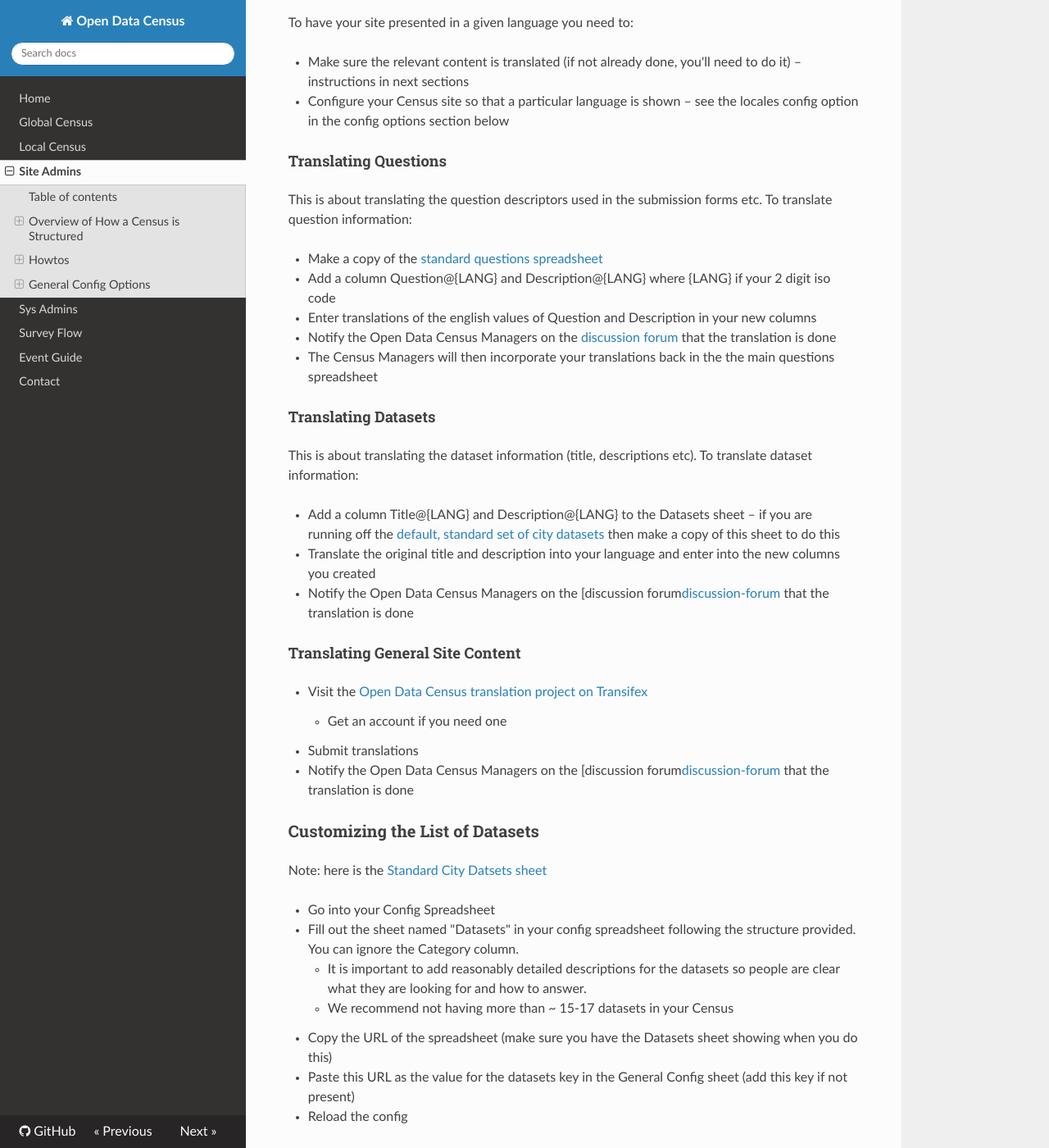
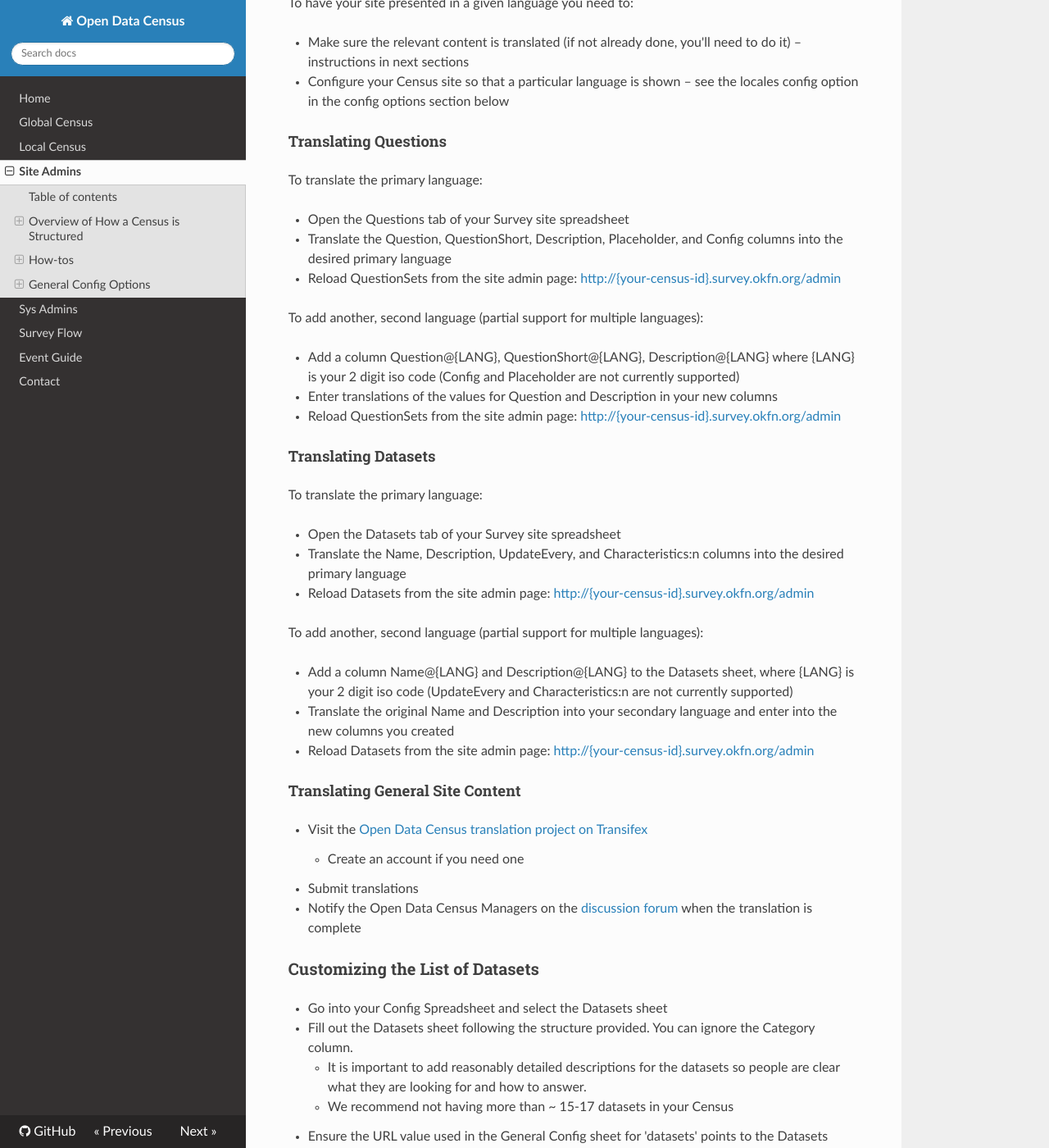
Before and after one commit to okfn/opendatasurvey, an MkDocs documentation site: the page built from docs/site-admins/index.md, in a window 1280 px wide and 1400 px high, scrolled down 4646 px. Shown: the whole window at 82% size. Built offline with MkDocs 1.6.1, drawn with Linux system fonts in a browser that asks for light colours; nearby versions of some CDN libraries; old or Windows-style settings are respelled for this version of MkDocs; some of the changed text lies outside the part shown.

Commit message:
[#844] Update site-admin docs
- localization
- new site config setttings
- typos and sentence fixes
- location of new template spreadsheet

```diff
--- a/docs/site-admins/index.md
+++ b/docs/site-admins/index.md
@@ -51,29 +51,29 @@ When a `Submission` has been reviewed and deemed accurate it becomes an `Entry`
 
 ### Configuration
 
-Configuration of a census **site** is down via Google Spreadsheets. Each spreadsheet must be "public on the web" **and** "published to the web" (see Google Spreadsheets for details on how to ensure this).
+Each Census **site** is configured via Google Spreadsheets. Each spreadsheet must be "public on the web" **and** "published to the web" (see Google Spreadsheets for details on how to ensure this).
 
 We can divide the configuration required for a **site** into two types:
 
- * **'Site config'** – the fundamental configuration for a site, such as the title, plus, links to the other config files required (e.g.: places, datasets and questions)
- * **'Census config'** – the list of Places, Datasets and Questions to use for this census. The site config contains pointers to where to find this.
+ * **'Site config'** – the fundamental configuration for a site, such as the title, plus links to the other config sheets required (e.g.: places, datasets and questions)
+ * **'Census config'** – the list of Places, Datasets and Questions to use for this census. The site config contains pointers to where to find these.
 
-Both types of configuration should be stored in publicly accessible Google spreadsheets (one file for app config and one each for places, datasets and questions).
+Both types of configuration should be stored in publicly accessible Google spreadsheets (one file for app config and one each for places, datasets and question sets).
 
-Our recommended approach is to have all of these as separate sheets in one large google spreadsheet that is made 'public on the web' (you can then access those sheets as CSV files).
+Our recommended approach is to have all of these as separate sheets in one large google spreadsheet document that is made 'public on the web' (each sheet can then be accessed as a CSV file).
 
 Here is a [Template General Config Spreadsheet][template-config].
 
-The Site config options (the first sheet in that spreadsheet) are fully documented in the Appendix below.
+The Site config options (the first sheet in that spreadsheet) are documented in the Appendix below.
 
-## Howtos
+## How-tos
 
 ### Configuring your Census
 
 For the Census to work properly you need to do some initial basic configuration:
 
  * Add a list of places for the Census to cover – see [Setting up Places](#setting-up-places) below
- * Set `title` value in your General Config as appropriate e.g. "US City Open Data Census"
+ * Set a `title` value in your General Config as appropriate e.g. "US City Open Data Census"
 
 Next steps:
 
@@ -104,7 +104,7 @@ To give a user Reviewer 'privileges' you must add them to the reviewers config
 
 Once the system administrator has added your new Site to the registry, and you have subsequently configured your Config, Places and Datasets sheets, you need to load your data in to the database.
 
-<http://{your-census-id}.census.okfn.org/admin>
+<http://{your-census-id}.survey.okfn.org/admin>
 
 __Remember to reload your config settings here anytime you make a change, so that it is reflected in the database.__
 
@@ -112,10 +112,10 @@ __Remember to reload your config settings here anytime you make a change, so tha
 
 This section describes how to have site content presented in languages other than English.
 
-There are 2 types of material that could be localized:
+There are two types of material that can be localized:
 
- * General site content (note this content is quite limited as most text on the site comes from configurable info)
- * 'Configurable' content such as question titles and descriptions, the names and descriptions of datasets etc
+ * General site content usually defined in the website templates and core code
+ * 'Configurable' content such as question titles and descriptions, the names and descriptions of datasets, etc
 
 To have your site presented in a given language you need to:
 
@@ -124,39 +124,47 @@ To have your site presented in a given language you need to:
 
 #### Translating Questions
 
-This is about translating the question descriptors used in the submission forms etc. To translate question information:
+To translate the primary language:
 
- * Make a copy of the [standard questions spreadsheet][template-questions]
- * Add a column Question@{LANG} and Description@{LANG} where {LANG} if your 2 digit iso code
- * Enter translations of the english values of Question and Description in your new columns
- * Notify the Open Data Census Managers on the [discussion forum][discussion-forum] that the translation is done
- * The Census Managers will then incorporate your translations back in the the main questions spreadsheet
+ * Open the Questions tab of your Survey site spreadsheet
+ * Translate the Question, QuestionShort, Description, Placeholder, and Config columns into the desired primary language
+ * Reload QuestionSets from the site admin page: <http://{your-census-id}.survey.okfn.org/admin>
+
+To add another, second language (partial support for multiple languages):
+
+ * Add a column Question@{LANG}, QuestionShort@{LANG}, Description@{LANG} where {LANG} is your 2 digit iso code (Config and Placeholder are not currently supported)
+ * Enter translations of the values for Question and Description in your new columns
+ * Reload QuestionSets from the site admin page: <http://{your-census-id}.survey.okfn.org/admin>
 
 #### Translating Datasets
 
-This is about translating the dataset information (title, descriptions etc). To translate dataset information:
+To translate the primary language:
 
- * Add a column Title@{LANG} and Description@{LANG} to the Datasets sheet – if you are running off the [default, standard set of city datasets][template-city] then make a copy of this sheet to do this
- * Translate the original title and description into your language and enter into the new columns you created
- * Notify the Open Data Census Managers on the [discussion forum[discussion-forum] that the translation is done
+ * Open the Datasets tab of your Survey site spreadsheet
+ * Translate the Name, Description, UpdateEvery, and Characteristics:n columns into the desired primary language
+ * Reload Datasets from the site admin page: <http://{your-census-id}.survey.okfn.org/admin>
+
+To add another, second language (partial support for multiple languages):
+
+ * Add a column Name@{LANG} and Description@{LANG} to the Datasets sheet, where {LANG} is your 2 digit iso code (UpdateEvery and Characteristics:n are not currently supported)
+ * Translate the original Name and Description into your secondary language and enter into the new columns you created
+ * Reload Datasets from the site admin page: <http://{your-census-id}.survey.okfn.org/admin>
+
 
 #### Translating General Site Content
 
  * Visit the [Open Data Census translation project on Transifex][transifex]
-    * Get an account if you need one
+    * Create an account if you need one
  * Submit translations
- * Notify the Open Data Census Managers on the [discussion forum[discussion-forum] that the translation is done
+ * Notify the Open Data Census Managers on the [discussion forum][discussion-forum] when the translation is complete
 
 ### Customizing the List of Datasets
 
-Note: here is the [Standard City Datsets sheet][template-city]
-
- * Go into your Config Spreadsheet
- * Fill out the sheet named "Datasets" in your config spreadsheet following the structure provided. You can ignore the Category column.
+ * Go into your Config Spreadsheet and select the Datasets sheet
+ * Fill out the Datasets sheet following the structure provided. You can ignore the Category column.
     * It is important to add reasonably detailed descriptions for the datasets so people are clear what they are looking for and how to answer.
     * We recommend not having more than ~ 15-17 datasets in your Census
- * Copy the URL of the spreadsheet (make sure you have the Datasets sheet showing when you do this)
- * Paste this URL as the value for the datasets key in the General Config sheet (add this key if not present)
+ * Ensure the URL value used in the General Config sheet for 'datasets' points to the Datasets sheet.
  * Reload the config
 
 ## General Config Options
@@ -187,27 +195,23 @@ List of reviewer emails separated by commas.
 
 URL to a Google Spreadsheet (make sure url is to *actual* sheet you want) or online CSV file containing a list of datasets to ask questions about.
 
-The structure should follow that in the [standard city datasets][template-city].
+The structure should follow that in the [template spreadsheet][template-config].
 
 ### places
 
 URL to a Google Spreadsheet (make sure url is to the *actual* sheet you want) or online CSV file containing a list of places to ask questions about.
 
-The structure should follow that in https://docs.google.com/a/okfn.org/spreadsheet/ccc?key=0Aon3JiuouxLUdEVHQ0c4RGlRWm9Gak54NGV0UlpfOGc&usp=drive_web#gid=7
+The structure should follow that in the [template spreadsheet][template-config].
 
 You can _optionally_ add a Reviewers column that accepts a comma separated list
 of emails. These users will then have access to approve or reject revisions
 submitted for datasets in that place.
 
-### questions
+### question_set_url
 
-__Questions are not customizable. The app will behave unexpectedly with different questions.__
+`question_set_url` must be a URL to a Google Spreadsheet (make sure url is to the *actual* sheet you want) or online CSV file containing a list of questions about.
 
-`questions` must be a URL to a Google Spreadsheet (make sure url is to the *actual* sheet you want) or online CSV file containing a list of questions about.
-
-These questions will then be used instead of the standard questions.
-
-The spreadsheet MUST follow structure as in the [default questions spreadsheet][template-questions].
+The structure should follow that in the [template spreadsheet][template-config].
 
 ### approve_first_submission
 
@@ -241,8 +245,8 @@ You can use markdown or HTML format.
 
 Note: you have access to 2 special variables that can be used in your html or markdown:
 
-  * `{{ "{{questions" }}}}` - this will be replaced by a table of all the questions
-  * `{{ "{{datasets" }}}}` - this will be replaced by a table of all the datasets
+  * `{{ questions }}` - this will be replaced by a table of all the questions
+  * `{{ datasets }}` - this will be replaced by a table of all the datasets
 
 ### about_page
 
@@ -259,6 +263,12 @@ You can use markdown or HTML format.
 ### tutorial_page
 
 Content for the tutorial page.
+
+You can use markdown or HTML format.
+
+### methodology_page
+
+Content for the methodology page.
 
 You can use markdown or HTML format.
 
@@ -303,8 +313,6 @@ absent, the `discussionForum` global settings will be used instead.
 
 A URL to a forum where users can discuss pending submissions. This URL will be linked from the bottom of the pending submission page. If the URL links to the discuss.okfn.org Discourse instance (in the format `http://discuss.okfn.org/c/<topic>/<subtopic>`), the link will be formatted to automatically create a new topic, pre-populated with a title, category, and body text linking back to the submission.
 
-[template-config]: https://docs.google.com/spreadsheets/d/1ziJAlV4F02467oAmH1CDUdWBYdRp7LlVZgDVUuJU-l8/edit#gid=2
-[template-questions]: https://docs.google.com/spreadsheets/d/1nwmk8uJEK-4K6-5SdBgoLUlUos-BhfYRgjS74YkhDGc/edit#gid=3
+[template-config]: https://docs.google.com/spreadsheets/d/1jFEjhAaY2e8hcORnBqYroYy5zKoq6nQWBNXjUYLKbYk/edit#gid=0
 [discussion-forum]: https://discuss.okfn.org/c/open-data-index
-[template-city]: https://docs.google.com/spreadsheets/d/18mw_Ig9zvwb514VQsTGfrg0WMrcUngxBIRzWSxpguho/edit#gid=0
 [transifex]: https://www.transifex.com/projects/p/open-data-census/
```
Also changed, not shown: other parts of docs/site-admins/index.md (+2 -2 lines).
